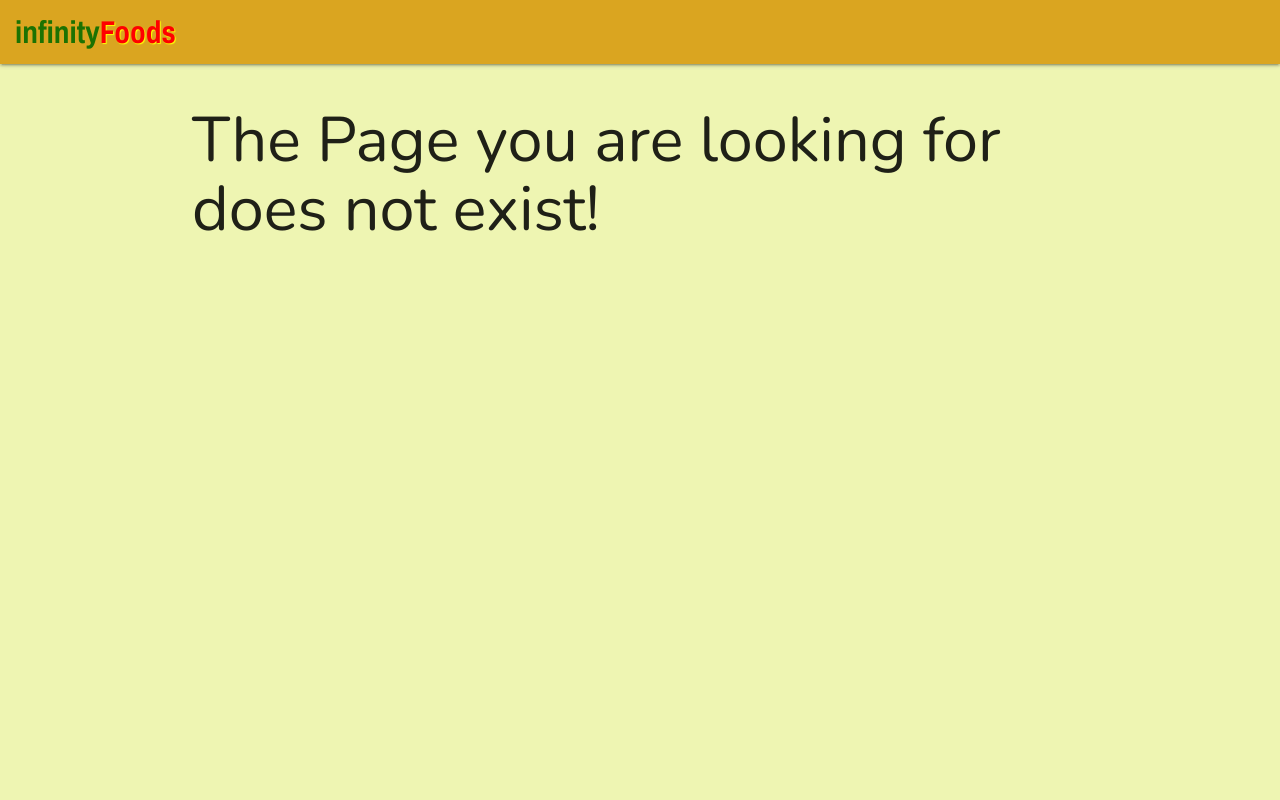
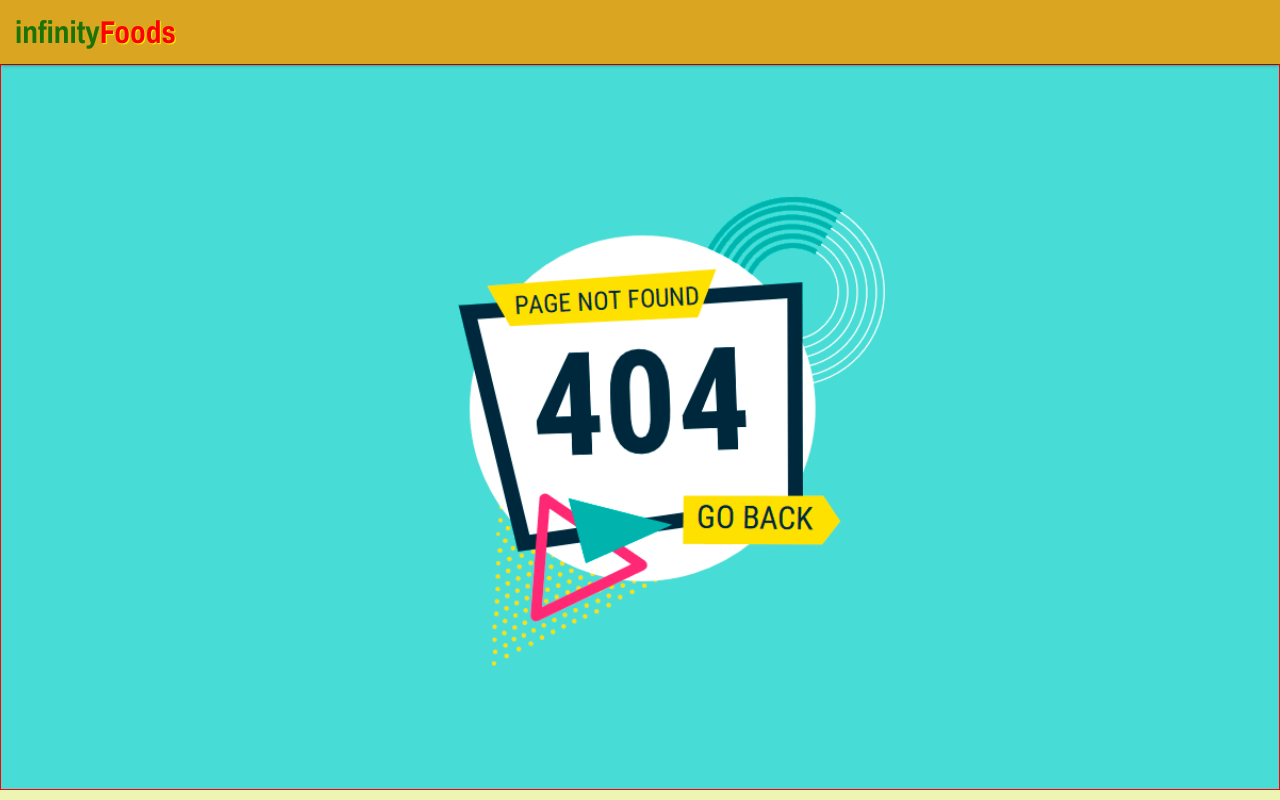
Before and after one commit to danielkpodo/recipe-finder, a React (Create React App) app: page /not-found in a window 1280 px wide. Built offline with nearby package versions, Linux system fonts and the light colour scheme; a web font is replaced by a local one.

Commit message:
added 404 page

```diff
--- a/src/App.css
+++ b/src/App.css
@@ -266,5 +266,10 @@ hr.style-seven:before {
     -webkit-transform: perspective(140px) rotateY(180deg);
     transform: perspective(140px) rotateY(180deg);
     opacity: 0; } }
+.error {
+  border: 1px solid red;
+  height: 100vh;
+  width: 100vw;
+  display: block; }
 
 /*# sourceMappingURL=App.css.map */
--- a/src/App.scss
+++ b/src/App.scss
@@ -4,3 +4,10 @@
 @import "./sass/partials/recipe";
 @import "./sass/partials/recipedetails";
 @import "./sass/partials/loader";
+
+.error {
+  border: 1px solid red;
+  height: 100vh;
+  width: 100vw;
+  display: block;
+}
--- a/src/components/NotFound.jsx
+++ b/src/components/NotFound.jsx
@@ -1,10 +1,12 @@
 import React from "react";
-
+import { Link } from "react-router-dom";
+import error from "./images/404.png";
 const NotFound = () => {
   return (
-    <div className="container">
-      <h1>The Page you are looking for does not exist!</h1>
-    </div>
+    <Link to="/">
+      {" "}
+      <img src={error} alt="page not found" className="error responsive-img" />
+    </Link>
   );
 };
 
--- a/src/components/Recipe.jsx
+++ b/src/components/Recipe.jsx
@@ -9,11 +9,11 @@ function Recipe(props) {
         {props.loader ? (
           <div className="row">
             <div className="col s12">
-              <div class="sk-folding-cube">
-                <div class="sk-cube1 sk-cube"></div>
-                <div class="sk-cube2 sk-cube"></div>
-                <div class="sk-cube4 sk-cube"></div>
-                <div class="sk-cube3 sk-cube"></div>
+              <div className="sk-folding-cube">
+                <div className="sk-cube1 sk-cube"></div>
+                <div className="sk-cube2 sk-cube"></div>
+                <div className="sk-cube4 sk-cube"></div>
+                <div className="sk-cube3 sk-cube"></div>
               </div>
             </div>
           </div>
```
Also changed, not shown: src/components/images/404.png (added), src/components/images/just-food-logo-grayscale.png (deleted).
